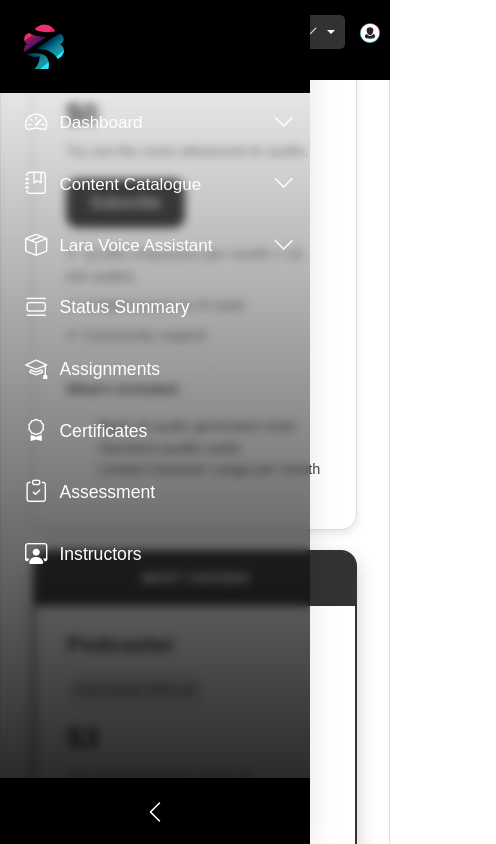
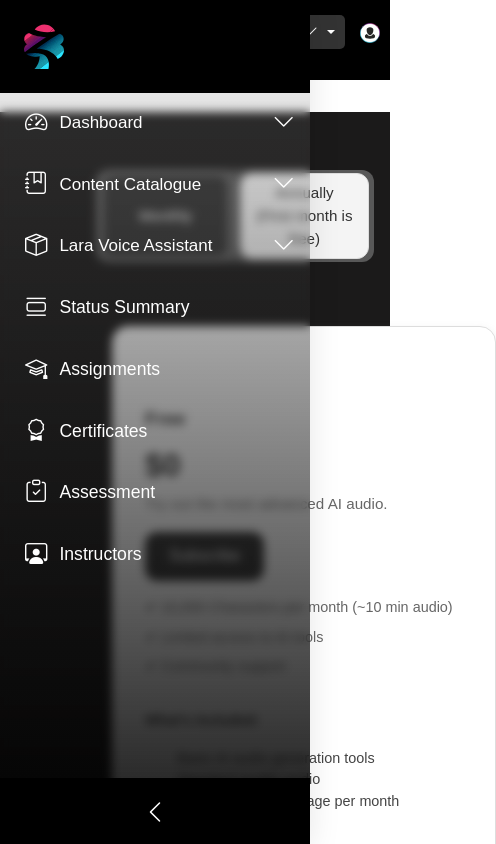
Before and after one commit to ibrahimsaber1/LARA-Platform-Frontend, a React (Vite) app: page /subscriptions in a window 390 px wide. Shown: the top 844 px of the page, 496 px wide, since content can reach past the window. Built offline with nearby package versions, Linux system fonts and the light colour scheme.

Commit message:
edit the supscription styling

```diff
--- a/src/App.jsx
+++ b/src/App.jsx
@@ -42,6 +42,7 @@ function App() {
         <Route path="/login" element={<Login />} />
         <Route path="/signup" element={<Signup />} />
         <Route path="*" element={<Notfound />} />
+
       </Routes>
 
       {/* Sidebar for StatisticsHistory */}
--- a/src/Components/Pages/Subscriptions/Subscriptions.css
+++ b/src/Components/Pages/Subscriptions/Subscriptions.css
@@ -1,16 +1,17 @@
 /* Main Container */
 .subscriptions-container {
-  background-color: #fff;
+  background-color: #1b1a1a;
   position: relative;
-  margin-top: -20rem;
-  right: 25%;
-  transform: translateX(33%); /* Adjust horizontal centering */
+
+
   z-index: 10;
   min-height: 100vh;
-  max-width: 90%;
-  border-radius: 32px;
-  padding: 3rem;
-  border: 1px solid #ddd;
+  max-width: 100%;
+
+  padding: 3rem 0rem;
+  padding-inline-start: 6rem;
+  padding-inline-end: 1rem;
+  margin-top: 7rem;
   transition: all 0.3s ease;
 }
 
@@ -18,17 +19,17 @@
 .toggle-container {
   display: flex;
   justify-content: space-between;
-  background-color: #f4f4f4;
+  background-color: #585858;
   border-radius: 12px;
-  padding: 5px;
-  max-width: 27rem;
-  margin: 20px auto;
+  padding: 3px 0;
+  max-width: 26rem;
+  margin: 10px auto;
 }
 
 /* Toggle Buttons */
 .toggle-btn {
   flex: 1; /* Make both buttons take equal width */
-  padding: 0.5rem 1rem;
+  padding: 0.5rem 0.8rem;
   border-radius: 12px;
   background-color: #f4f4f4;
   color: #333;
@@ -51,11 +52,12 @@
   background-color: #ffffff;
   border: 1px solid #ddd;
   border-radius: 16px;
-  box-shadow: 0px 4px 10px rgba(0, 0, 0, 0.1);
+  box-shadow: 0px 4px 10px rgba(138, 131, 131, 0.2);
   padding: 2rem;
   margin: 1rem;
   position: relative;
   transition: transform 0.3s ease, box-shadow 0.3s ease;
+  width: 24rem;
 }
 
 /* Hover effect for cards */
@@ -96,7 +98,7 @@
 }
 
 .subscriptions-card-title {
-  font-size: 1.4rem;
+  font-size: 1.2rem;
   font-weight: bold;
   margin-top: 3rem;
   margin-bottom: 1rem;
@@ -166,27 +168,9 @@
 }
 
 /* ------------------------- Responsive Adjustments ---------------------------*/
-@media (max-width: 768px) {
-  .subscriptions-container {
-    max-width: 100%;
-    right: 0%;
-    padding: 1rem;
-    transform: translateX(0%); /* Adjust horizontal centering */
-  }
 
-  .subscriptions-card {
-    margin-bottom: 1.5rem;
-  }
+/*
 
-  .subscriptions-card-price {
-    font-size: 1.8rem;
-  }
-}
-
-/* --------------------------------------------------*/
-/* -------------Responsive Adjustments------------------*/
-
-/* Extra Small Devices */
 @media only screen and (max-width: 599px) {
   .subscriptions-container {
     margin-top: -14rem;
@@ -197,15 +181,13 @@
 
 
 
-/* Small Devices (portrait tablets and large phones, 600px and up) */
-@media only screen and (min-width: 600px) {
+ @media only screen and (min-width: 600px) {
   .subscriptions-container {
     margin-top: -12rem;
 
   }
 }
 
-/* Medium Devices (landscape tablets, 768px and up) */
 @media only screen and (min-width: 768px) {
   .subscriptions-container {
     margin-top: -14rem;
@@ -214,7 +196,6 @@
 }
 
 
-/* Large Devices (desktops, 1200px and up) */
 @media only screen and (min-width: 1200px) {
   .subscriptions-container {
     margin-top: -8rem;
@@ -229,3 +210,6 @@
 
   }
   }
+
+
+ */
--- a/src/Components/Pages/Subscriptions/Subscriptions.jsx
+++ b/src/Components/Pages/Subscriptions/Subscriptions.jsx
@@ -32,7 +32,7 @@ const Subscriptions = () => {
       {/* Subscription Cards */}
       <div className="row justify-content-center mt-5">
         {/* Free Plan */}
-        <div className="col-md-6 col-sm-12">
+        <div className="col-md-4 col-sm-12">
           <div className="subscriptions-card">
             <h5 className="subscriptions-card-title">Free</h5>
             <h2 className="subscriptions-card-price">$0</h2>
@@ -56,7 +56,7 @@ const Subscriptions = () => {
         </div>
 
         {/* Podcaster Plan */}
-        <div className="col-md-6 col-sm-12 ">
+        <div className="col-md-4 col-sm-12 ">
           <div className="subscriptions-card highlighted-subscriptions-card">
             <p className="most-chosen-badge">Most Chosen</p>
             <h5 className="subscriptions-card-title">Podcaster</h5>
@@ -84,7 +84,7 @@ const Subscriptions = () => {
         </div>
 
         {/* Pro Plan */}
-        <div className="col-md-6 col-sm-12">
+        <div className="col-md-4 col-sm-12">
           <div className="subscriptions-card">
             <h5 className="subscriptions-card-title">Pro</h5>
             <h2 className="subscriptions-card-price">$15</h2>
```
